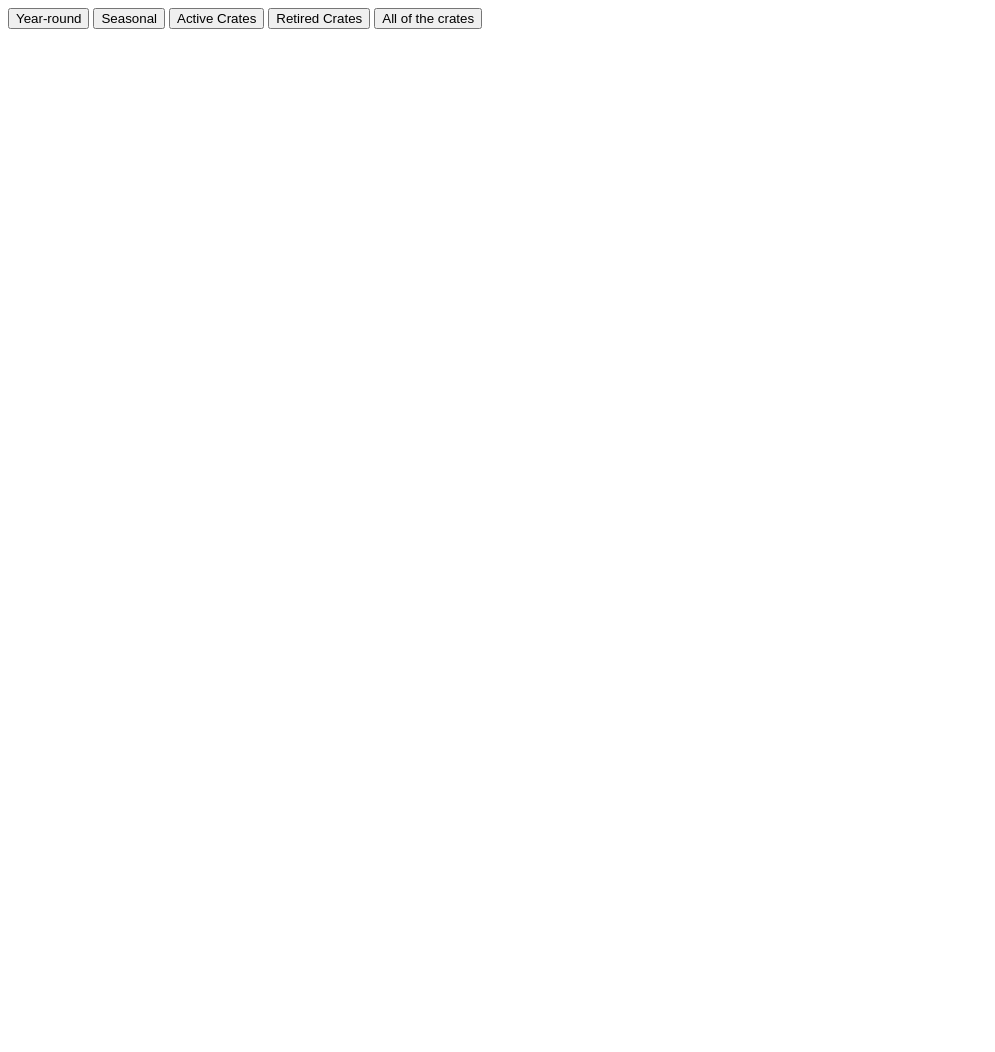
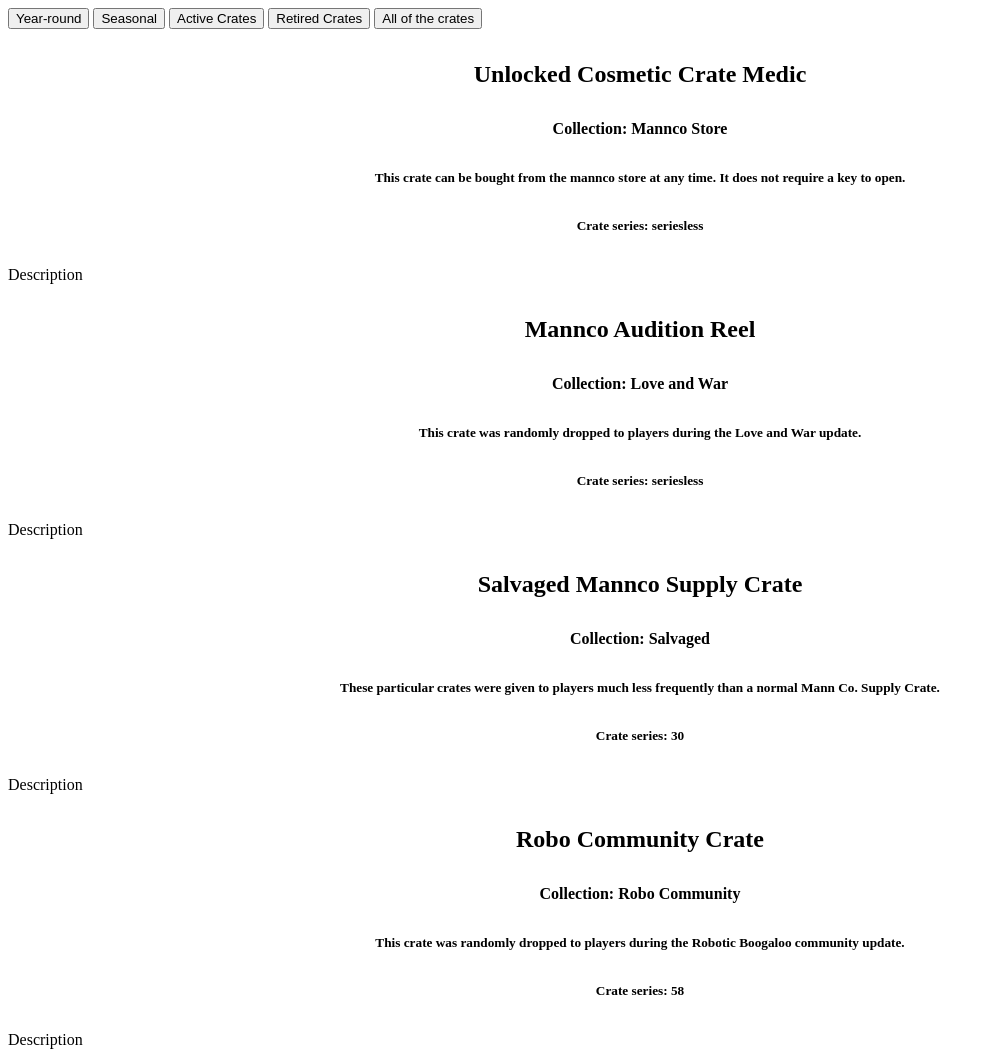
Before and after one commit to staten-island-tech/vite-project-GhTmp1A, a website built with Vite: page vite-project/index.html in a window 1280 px wide. Shown: the top 1052 px of the page, without its empty margins (0-995 px from the left). Before the commit the page ends 800 px from the top, so only its background shows below. Built offline with nearby package versions, Linux system fonts and the light colour scheme.

Commit message:
Filters needed.

```diff
--- a/vite-project/index.html
+++ b/vite-project/index.html
@@ -14,7 +14,7 @@
       <button type="button" id="retired" class="button">Retired Crates</button>
       <button type="button" id="all" class="button">All of the crates</button>
     </div>
-
+    <div id="cratecards"></div>
     <section class="display"></section>
 
     <!--     <div id="app"></div>
--- a/vite-project/js/Crates.js
+++ b/vite-project/js/Crates.js
@@ -114,96 +114,92 @@
   {
     name: "Winter 2022 Cosmetic Case",
     kind: ["Seasonal"],
-    stats: {
     collection: "Winter 2022",
     dropped:
       "This crate was dropped after a certain amount of time while playing the game during Smismass!",
     series: 139,
-    },
     description: "Description",
     Status: ["Active"],
+    url: "https://wiki.teamfortress.com/w/images/7/7a/Backpack_Winter_2022_Cosmetic_Case.png",
   },
   {
     name: "Aqua Summer 2013 Cooler",
     kind: ["Seasonal"],
-    stats: {
     collection: "Summer 2013",
     dropped:
       "This cooler can be randomly obtained by using a Summer Claim Check and contains one approved set of the community-contributed Gold Star items.  An Aqua Summer 2013 Cooler Key is needed to open it.",
     series: 66,
-    },
     description: "Description",
     Status: ["Active"],
+    url: "https://wiki.teamfortress.com/w/images/f/f2/Backpack_Aqua_Summer_2013_Cooler.png",
   },
   {
     name: "Jungle Jackpot War Paint Case",
     kind: ["Year-round"],
-    stats: {
+
     collection: "Jungle Inferno",
     dropped: "Mercenary Park Gift Shop Exclusive",
     series: 109,
-    },
     description: "Description",
     Status: ["Active"],
+    url: "https://wiki.teamfortress.com/w/images/e/eb/Backpack_Jungle_Jackpot_War_Paint_Case.png",
   },
   {
     name: "Ghoulish Gains Case",
     kind: ["Seasonal"],
-    stats: {
     collection: "Ghoulish Gains Collection",
     dropped:
       "This case was randomly dropped to players during the Scream Fortress 2022 update.",
     series: 137,
-    },
     description: "Description",
     Status: ["Retired"],
+    url: "https://wiki.teamfortress.com/w/images/6/6c/Backpack_Ghoulish_Gains_Case.png",
   },
   {
     name: "Robo Community Crate",
     kind: ["Year-round"],
-    stats: {
     collection: "Robo Community",
     dropped:
       "This crate was randomly dropped to players during the Robotic Boogaloo community update.",
     series: 58,
-    },
     description: "Description",
     Status: ["Retired"],
+    url: "https://wiki.teamfortress.com/w/images/2/2c/Backpack_RoboCrate.png",
   },
   {
     name: "Salvaged Mannco Supply Crate",
     kind: ["Year-round"],
-    stats: {
     collection: "Salvaged",
     dropped:
       "These particular crates were given to players much less frequently than a normal Mann Co. Supply Crate.",
     series: 30,
-    },
     description: "Description",
     Status: ["Retired"],
+    url: "https://wiki.teamfortress.com/w/images/6/60/Backpack_Salvaged_Mann_Co._Supply_Crate.png",
   },
   {
     name: "Mannco Audition Reel",
     kind: ["Year-round"],
-    stats: {
     collection: "Love and War",
     dropped:
-        "This crate was randomly dropped to players during the Robotic Boogaloo community update.",
+      "This crate was randomly dropped to players during the Love and War update.",
     series: "seriesless",
-    },
+
     description: "Description",
     Status: ["Retired"],
+    url: "https://wiki.teamfortress.com/w/images/b/b1/Backpack_Mann_Co._Audition_Reel.png",
   },
   {
     name: "Unlocked Cosmetic Crate Medic",
     kind: ["Year-round"],
-    stats: {
     collection: "Mannco Store",
     dropped:
       "This crate can be bought from the mannco store at any time. It does not require a key to open.",
     series: "seriesless",
-    },
     description: "Description",
     Status: ["Active"],
+    url: "https://wiki.teamfortress.com/w/images/8/8a/Backpack_Unlocked_Cosmetic_Crate_Medic.png",
   },
 ];
+
+export { data };
--- a/vite-project/js/main.js
+++ b/vite-project/js/main.js
@@ -4,6 +4,7 @@
 import AOS from "aos";
 import "./Crates";
 import "aos/dist/aos.css"; // You can also use <link> for styles
+import { data } from "./Crates";
 // ..
 AOS.init();
 
@@ -29,16 +30,22 @@
 
 const DOMSelectors = {
   yearround: document.querySelector("#year-round"),
-  seasonal: documents.querySelector("#seasonal"),
-  active: documents.querySelector("#active"),
-  retired: documents.querySelector("#retired"),
-  all: documents.querySelector("#all"),
-  display: documents.querySelector("display"),
+  seasonal: document.querySelector("#seasonal"),
+  active: document.querySelector("#active"),
+  retired: document.querySelector("#retired"),
+  all: document.querySelector("#all"),
+  display: document.querySelector("display"),
+  card: document.querySelector("#cratecards"),
 };
 
-data.forEach((data) =>
-  div.insertAdjacentHTML("afterend", `<p>${data.name}</p>`)
+data.forEach((element) =>
+  DOMSelectors.card.insertAdjacentHTML(
+    "afterend",
+    `<h2 class="cratetitle">${element.name}</h2>   <h4> Collection: ${element.collection}</h4> <h5>${element.dropped}</h5> <h5> Crate series: ${element.series}</h5> <p class="cratedesc">${element.description}</p>`
+  )
 );
+
+console.log(data);
 
 /* DOMSelectors.DOMSelectors.display.insertAdjacentHTML(
   "afterend",
```
Lines whose indentation alone changed are shown as unchanged.
